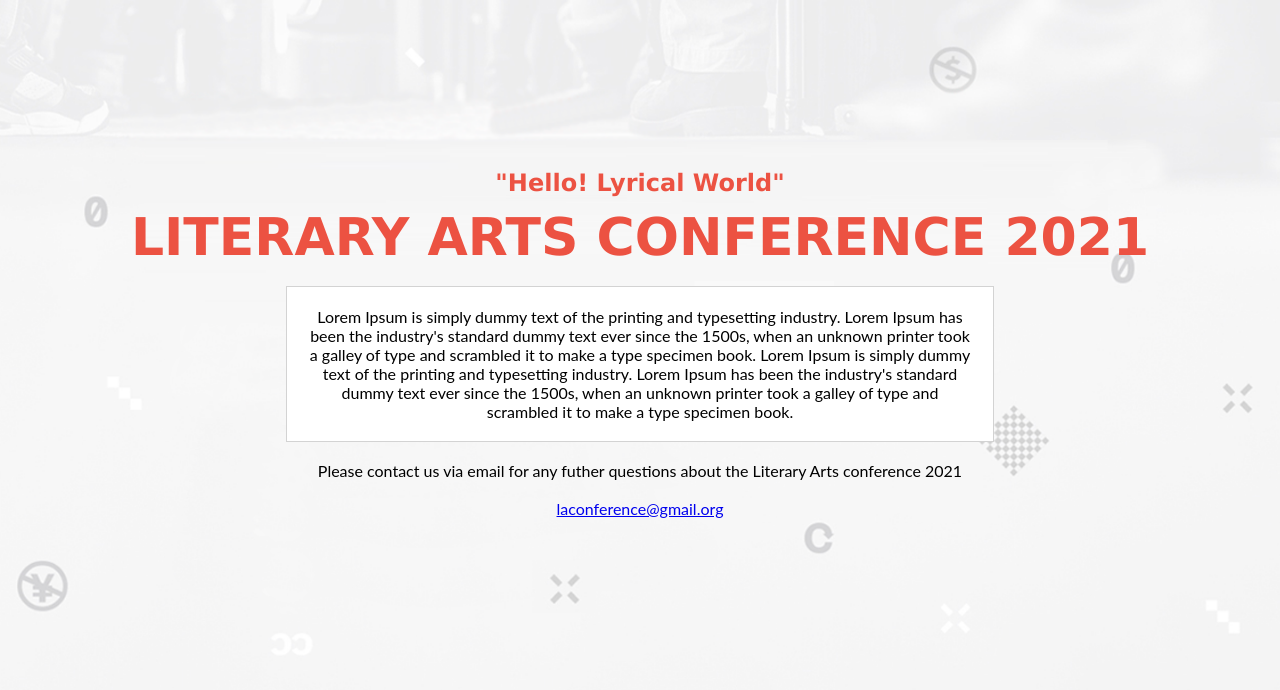
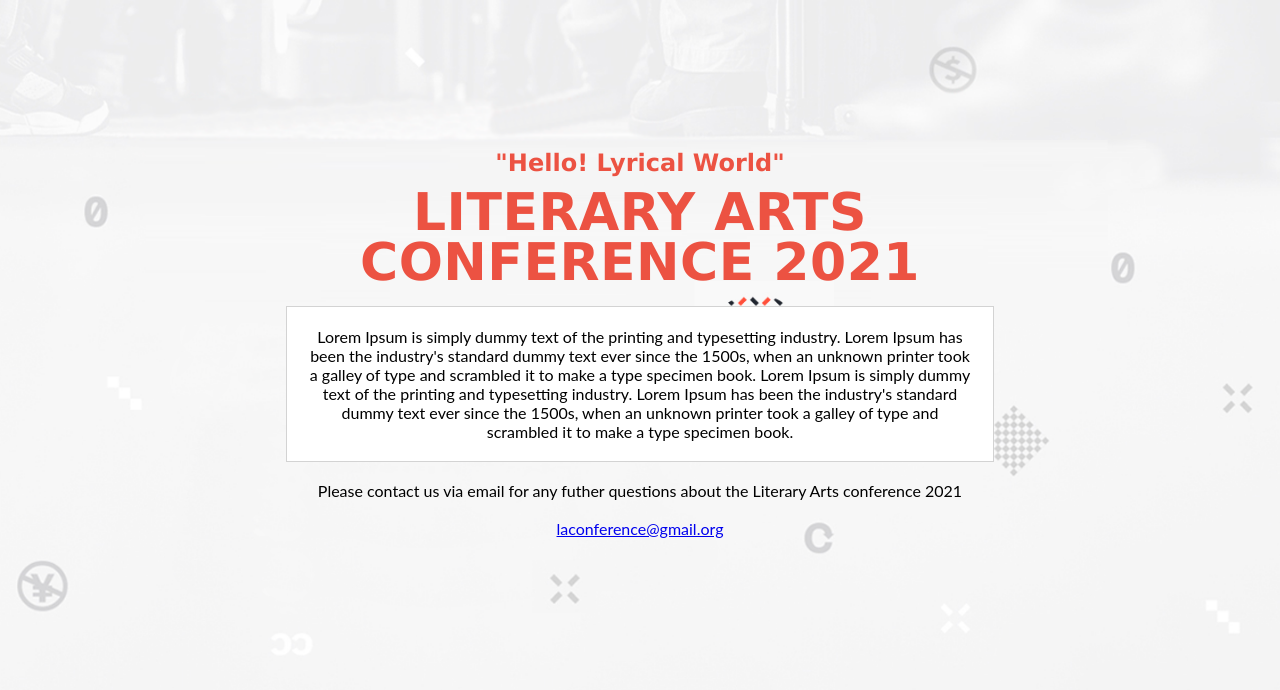
Before and after one commit to chaw-bot/Portal-Capstone-Project, a plain HTML site: page about.html in a window 1280 px wide. Shown: the part 110-800 px from the top of the page. Drawn offline with Linux system fonts and the light colour scheme.

Commit message:
Add font families

```diff
--- a/about.css
+++ b/about.css
@@ -86,6 +86,15 @@ h1 {
 
 .intro h2 {
   padding-bottom: 10px;
+}
+
+.intro h1 {
+  font-size: 35px;
+  line-height: 50px;
+  font-weight: 900;
+  width: 60%;
+  letter-spacing: 0.5px;
+  font-family: Inter, BlinkMacSystemFont, "Segoe UI", Oxygen, Ubuntu, Cantarell, "Open Sans", "Helvetica Neue", sans-serif;
 }
 
 .article1 {
```
